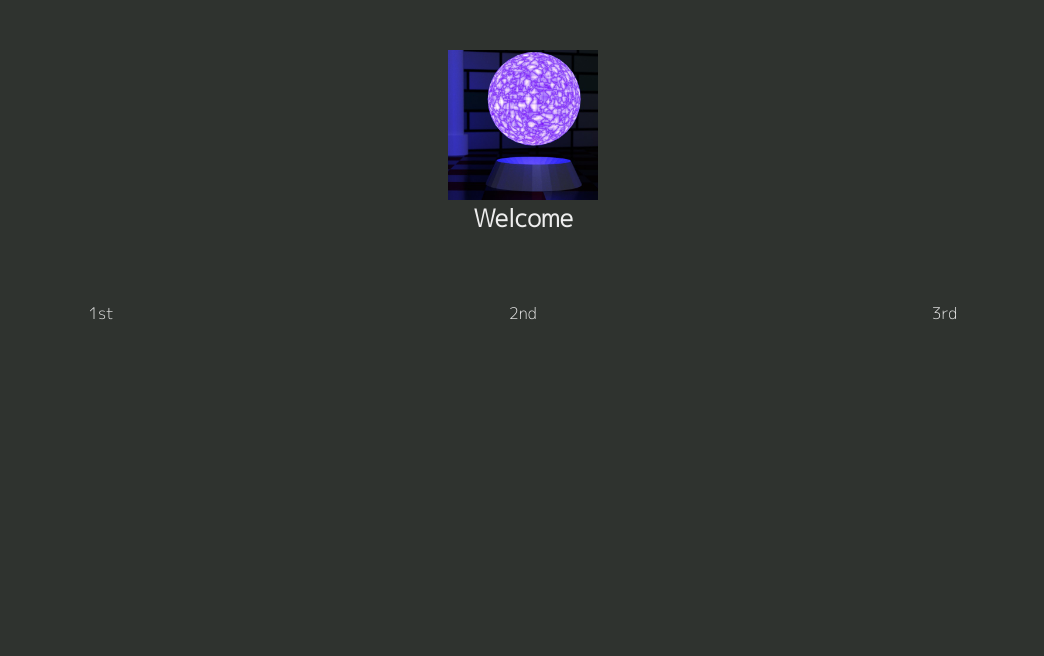
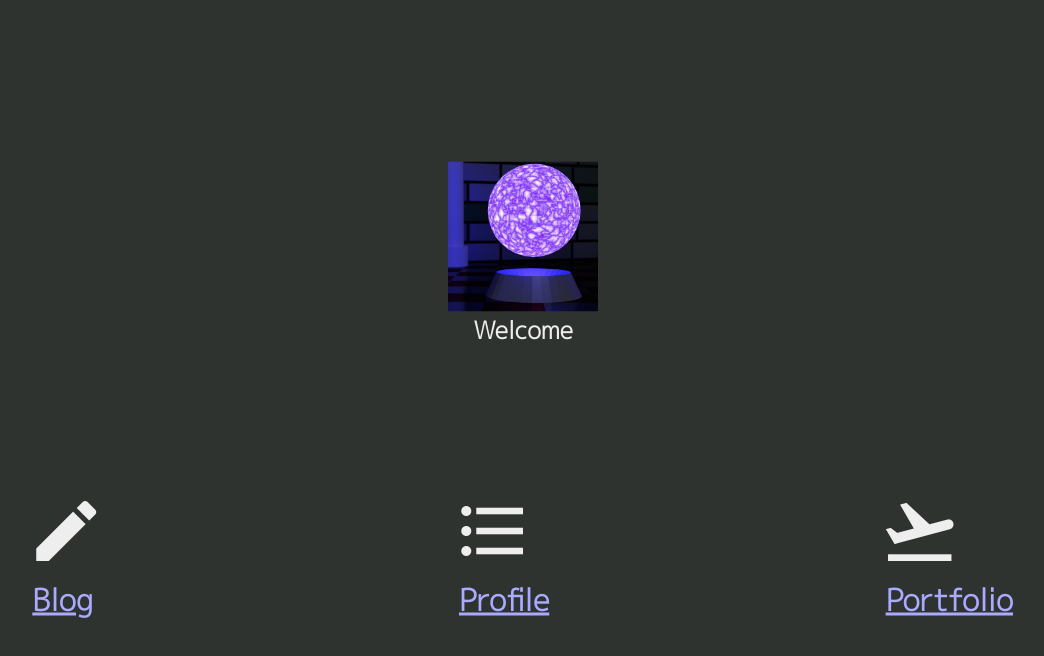
Before and after one commit to watasuke102/old-watasuke.tk, a Gatsby site: page / in a window 1280 px wide. Shown: the whole page, without its empty margins (117-1161 px from the left). Built offline with nearby package versions, Linux system fonts and the light colour scheme; Gatsby itself is replaced by a stand-in of ours.

Commit message:
update: MenuCardを追加

```diff
--- a/gatsby-config.js
+++ b/gatsby-config.js
@@ -25,7 +25,7 @@ module.exports = {
         background_color: `#663399`,
         theme_color: `#663399`,
         display: `minimal-ui`,
-        icon: `src/images/gatsby-icon.png`, // This path is relative to the root of the site.
+        icon: `src/images/icon.jpg`, // This path is relative to the root of the site.
       },
     },
     `gatsby-plugin-gatsby-cloud`,
--- /dev/null
+++ b/src/components/MenuCard.tsx
@@ -0,0 +1,28 @@
+/*!
+ * MenuCard.tsx
+ *
+ * CopyRight (c) 2021 Watasuke
+ * Email  : <watasuke102@gmail.com>
+ * Twitter: @Watasuke102
+ * This software is released under the MIT SUSHI-WARE License.
+ */
+
+import React from 'react';
+import { navigate } from 'gatsby';
+import * as styles from '../styles/MenuCard.module.scss';
+
+interface Props {
+  icon: string,
+  text: string,
+  url: string
+}
+
+export default function MenuCard(props: Props) {
+  return (
+    <div className={styles.container} onClick={() => navigate(props.url)}>
+      <span className='material-icons'>{props.icon}</span>
+      <br />
+      <p>{props.text}</p>
+    </div>
+  );
+}
--- a/src/pages/index.tsx
+++ b/src/pages/index.tsx
@@ -8,23 +8,25 @@
  */
 
 import React from 'react';
+import { Link } from 'gatsby';
 import { StaticImage } from 'gatsby-plugin-image';
 import '../styles/main.module.scss';
 import * as styles from '../styles/index.module.scss';
+import MenuCard from '../components/MenuCard';
 
 export default () => {
   return (
-    <>
+    <div className={styles.container}>
       <div className={styles.icon_and_name}>
         <StaticImage width={150} src='../images/icon.jpg' alt='icon' />
         <h2>Welcome</h2>
       </div>
 
       <div className={styles.menu}>
-        <p>1st</p>
-        <p>2nd</p>
-        <p>3rd</p>
+        <MenuCard text='Blog' url='/blog' icon='edit' />
+        <MenuCard text='Profile' url='/profile' icon='format_list_bulleted' />
+        <MenuCard text='Portfolio' url='/portfolio' icon='flight_takeoff' />
       </div>
-    </>
+    </div>
   );
 }
--- /dev/null
+++ b/src/styles/MenuCard.module.scss
@@ -0,0 +1,52 @@
+/*!
+ * MenuCard.module.scss
+ *
+ * CopyRight (c) 2021 Watasuke
+ * Email  : <watasuke102@gmail.com>
+ * Twitter: @Watasuke102
+ * This software is released under the MIT SUSHI-WARE License.
+ */
+
+ @import url('https://fonts.googleapis.com/icon?family=Material+Icons');
+
+
+ .container {
+  $translate-time: 0.2s;
+  width: 128px;
+  padding: 15px 25px;
+  border-radius: 10px;
+  cursor: pointer;
+
+  p {
+    font-size: 30px;
+    font-weight: bold;
+    color: #aaaaff;
+    /* aみたいにする */
+    margin: 1px 0;
+    text-decoration: underline;
+    transition: $translate-time;
+  }
+  span {
+    color: #eee;
+    font-size: 80px;
+    user-select: none;
+    /* ちょっと右にずれてるので、下の文字と揃える */
+    margin-left: -6px;
+    transition: $translate-time;
+  }
+
+  background-color: #0000;
+  transition: $translate-time;
+  &:hover {
+    background-color: #dddf;
+    p {
+      color: #222277;
+      transition: $translate-time;
+    }
+    span {
+      color: #222;
+      transition: $translate-time;
+    }
+    transition: $translate-time;
+  }
+}
--- a/src/styles/index.module.scss
+++ b/src/styles/index.module.scss
@@ -7,10 +7,17 @@
  * This software is released under the MIT SUSHI-WARE License.
  */
 
+.container {
+  width: 100%;
+  position: absolute;
+  top: 50%;
+  left: 50%;
+  transform: translateX(-50%) translateY(-50%);
+}
+
 .icon_and_name {
   width: 350px;
   margin: auto;
-  margin-top: 50px;
   text-align: center;
 
   h2 {
@@ -21,5 +28,5 @@
 .menu {
   display: flex;
   justify-content: space-around;
-  margin-top: 50px;
+  margin-top: 10%;
 }
```
Also changed, not shown: src/pages/profile/index.tsx (added, +17 -0 lines), src/images/icons/blog.png (added), src/images/icons/port.png (added), src/images/icons/profile.png (added).
